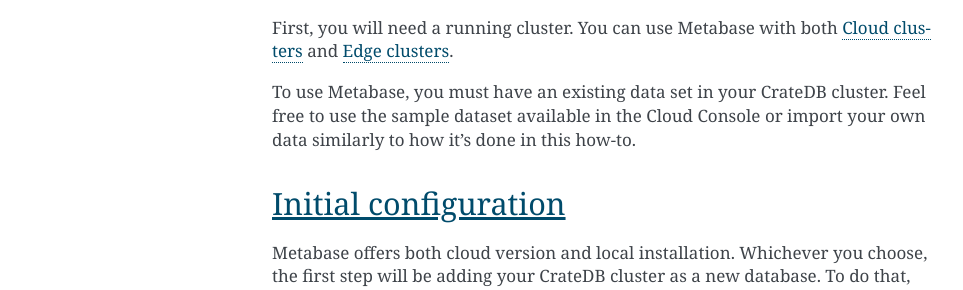
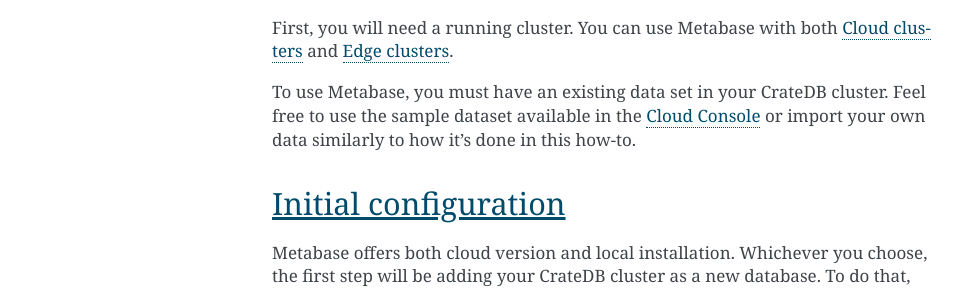
Before and after one commit to crate/cloud-tutorials, a Sphinx documentation site: the page built from docs/integrations/metabase.rst, in a window 1280 px wide and 900 px high. Shown: the part 416-706 px from the top of the window, without its empty margins (148-1111 px from the left). Built offline with Sphinx 7.4.7, drawn with Linux system fonts in a browser that asks for light colours; some of the changed text lies outside the part shown.

```diff
--- a/docs/integrations/metabase.rst
+++ b/docs/integrations/metabase.rst
@@ -21,7 +21,7 @@ First, you will need a running cluster. You can use Metabase with both
 <edge>`.
 
 To use Metabase, you must have an existing data set in your CrateDB cluster.
-Feel free to use the sample dataset  available in the Cloud Console or
+Feel free to use the sample dataset available in the `Cloud Console`_ or
 import your own data similarly to how it's done :ref:`in this how-to
 <cloud-howtos:import-data>`.
 
```
Also changed, not shown: other parts of docs/integrations/metabase.rst (+4 -0 lines).
